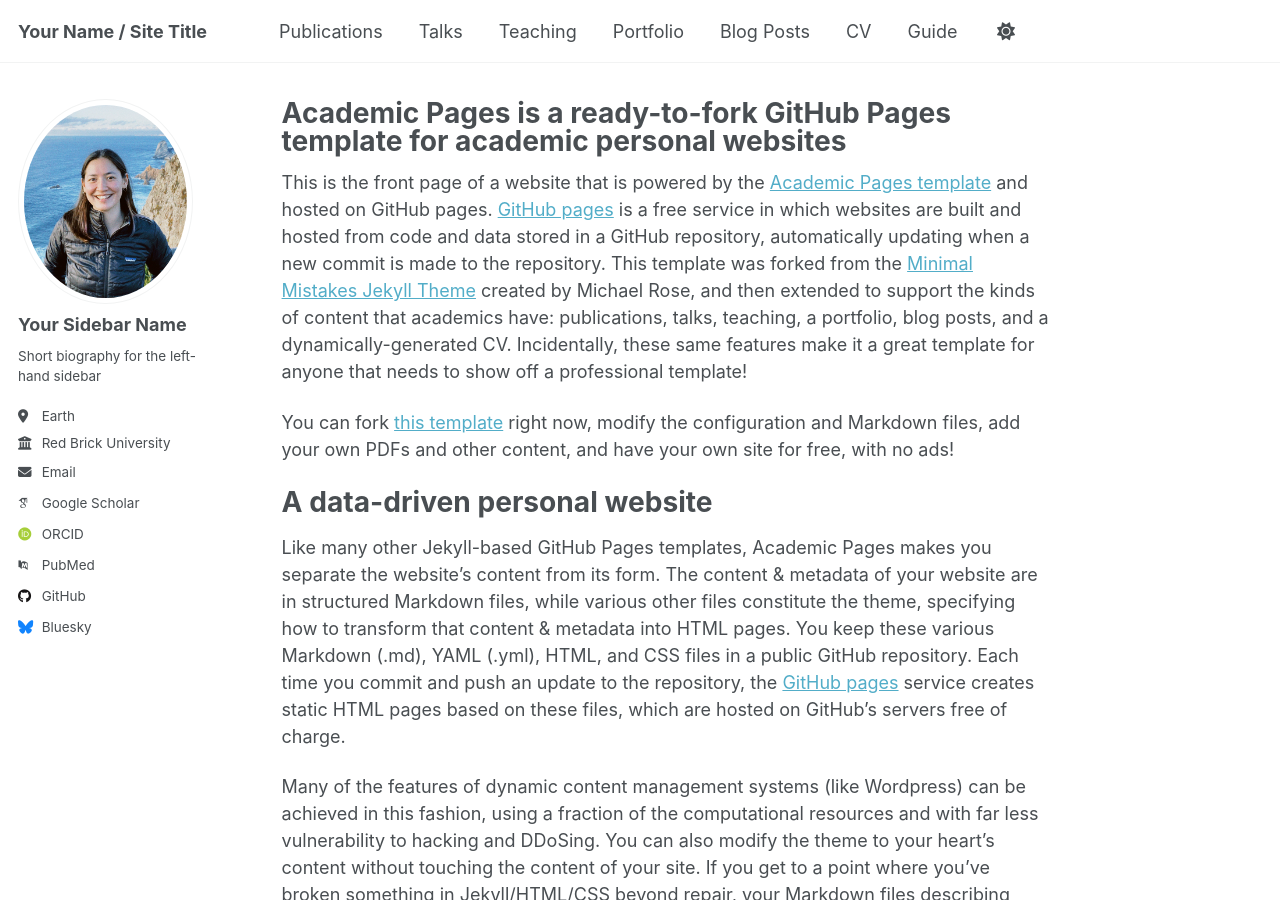
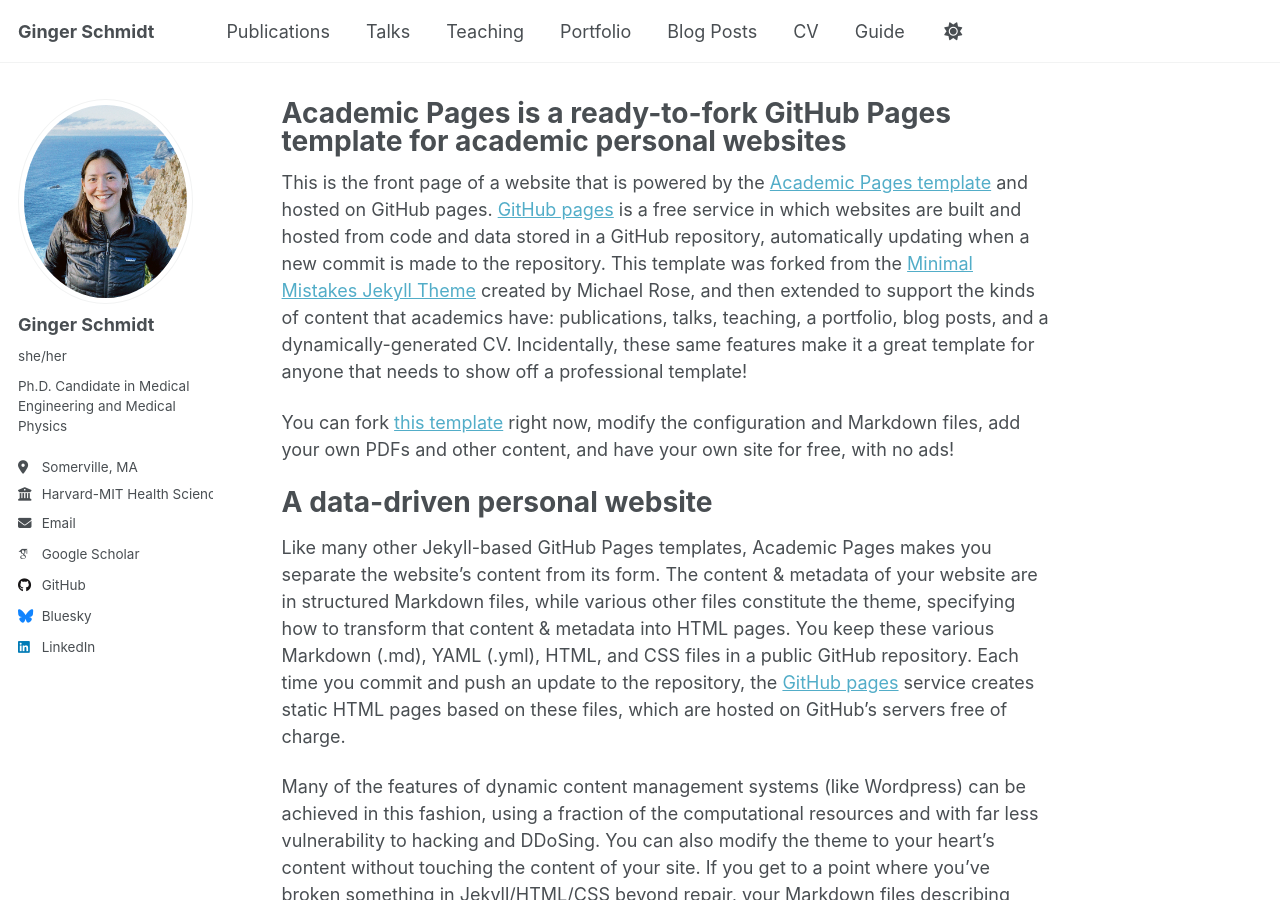
Before and after one commit to gingerschmidt/gingerschmidt.github.io, a Jekyll site: the page built from _pages/about.md, in a window 1280 px wide and 900 px high. Built offline with Jekyll 4.4.1, drawn with Linux system fonts in a browser that asks for light colours; some web fonts are replaced; a script that is not in the unit is left out.

Commit message:
Update _config.yml

```diff
--- a/_config.yml
+++ b/_config.yml
@@ -9,7 +9,7 @@
 # Basic Site Settings
 locale                   : "en-US"
 site_theme               : "default" # Currently available options are "default", "air"
-title                    : "Your Name / Site Title"
+title                    : "Ginger Schmidt"
 title_separator          : "-"
 name                     : &name "Your Name"
 description              : &description "Your Name's academic portfolio"   # Update this with a general description of your site, this is the default if not overridden by a page
@@ -23,24 +23,24 @@ repository               : "academicpages/academicpages.github.io"
 #               Additional customization can be done by editing /_includes/author-profile.html
 author:
   # Biographic information
-  avatar           : "profile.png"
-  name             : "Your Sidebar Name"
-  pronouns         : # example: "she/her"
-  bio              : "Short biography for the left-hand sidebar"
-  location         : "Earth"
-  employer         : "Red Brick University"
+  avatar           : "profile_ginger.png"
+  name             : "Ginger Schmidt"
+  pronouns         : "she/her"
+  bio              : "Ph.D. Candidate in Medical Engineering and Medical Physics"
+  location         : "Somerville, MA"
+  employer         : "Harvard-MIT Health Sciences and Technology"
   uri              : # URL
-  email            : "none@example.org"
+  email            : "gingers@mit.edu"
 
   # Academic websites
   academia         : # URL
   arxiv            : # URL - Update with the correct link to your profile
-  googlescholar    : "https://scholar.google.com/citations?user=PS_CX0AAAAAJ"
+  googlescholar    : "https://scholar.google.com/citations?user=XXG6PXIAAAAJ&hl=en"
   inspire-hep      : # URL
   impactstory      : # URL
-  orcid            : "http://orcid.org/yourorcidurl"
+  orcid            : # "http://orcid.org/yourorcidurl"
   semantic         : # URL
-  pubmed           : "https://www.ncbi.nlm.nih.gov/pubmed/?term=john+snow"
+  pubmed           : # "https://www.ncbi.nlm.nih.gov/pubmed/?term=john+snow"
   researchgate     : # URL
   scopus           : # URL
 
@@ -63,7 +63,7 @@ author:
   keybase          : # Username
   instagram        : # Username
   lastfm           : # Username
-  linkedin         : # Username
+  linkedin         : "ginger-s971"
   mastodon         : # URL
   medium           : # URL
   pinterest        : # Username
```
